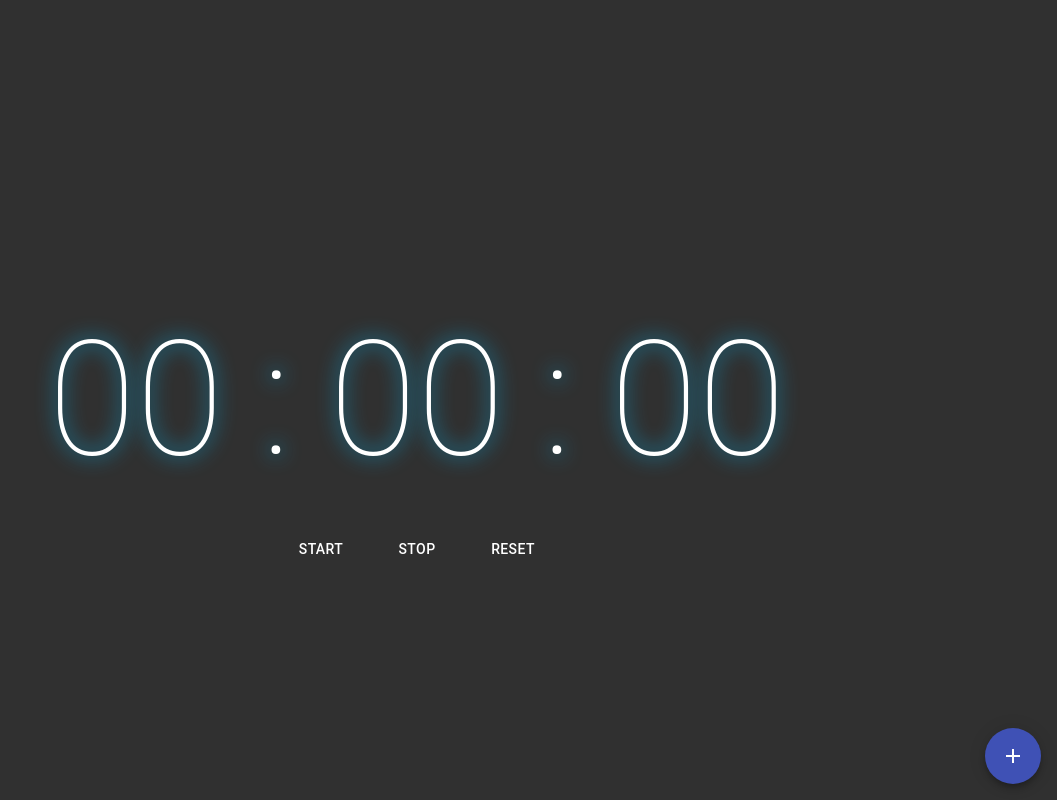
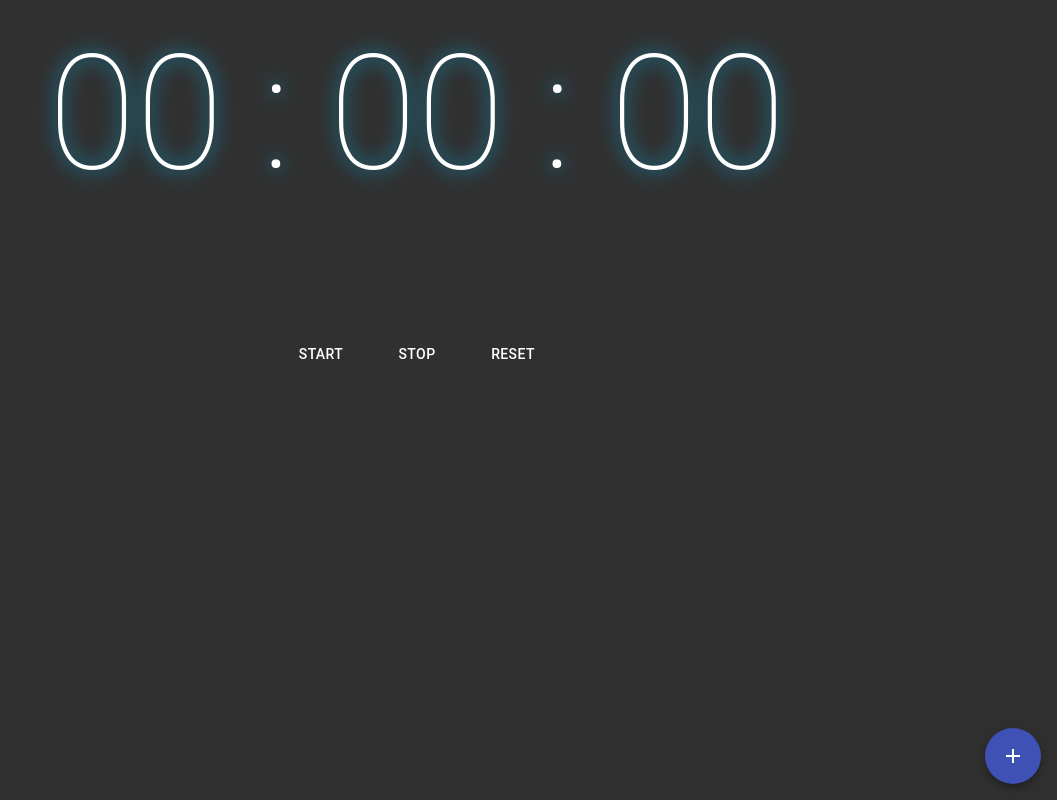
Before and after one commit to ryananthonydiaz/GYM-TIMER, a React (Create React App) app: page / in a window 1280 px wide. Shown: the whole page, without its empty margins (223-1280 px from the left). Built offline with nearby package versions, Linux system fonts and the light colour scheme.

Commit message:
absolute positioning removed from all timers

```diff
--- a/src/timers/AsManyRoundsAsPossible.jsx
+++ b/src/timers/AsManyRoundsAsPossible.jsx
@@ -16,22 +16,9 @@ const useStyles = makeStyles(theme => ({
     fontWeight: '100',
     color: 'white',
     textAlign: 'center',
-    position: 'absolute',
-    left: '50%',
-    top: '50%',
-    transform: 'translate(-50%, -50%)',
     textShadow: '0 0 20px rgba(10, 175, 230, 1),  0 0 20px rgba(10, 175, 230, 0)',
-    [theme.breakpoints.down('sm')]: {
-      top: '30%',
-      transform: 'translate(-50%, -30%)',
-    },
   },
-  buttons:  {
-    position: 'absolute',
-    top: '60%',
-    left: '50%',
-    transform: 'translate(-50%)',
-  },
+
   button: {
     margin: theme.spacing(0, 2),
   }
@@ -123,7 +110,7 @@ function AsManyRoundsAsPossible() {
 
       <div className={classes.clock}>
         {countDownRunning === true && countDown > 0 ? tMinus : clock}
-        <div className={classes.buttons}>
+        <div>
           <Button className={classes.button} onClick={startClock}>Start</Button>
           <Button className={classes.button} onClick={stopClock}>Stop</Button>
           <Button className={classes.button} onClick={reset}>Reset</Button>
--- a/src/timers/EveryMinuteOnTheMinute.jsx
+++ b/src/timers/EveryMinuteOnTheMinute.jsx
@@ -21,20 +21,6 @@ const useStyles = makeStyles(theme => {
     clock: {
       ...fontStyle,
       textAlign: 'center',
-      position: 'absolute',
-      left: '50%',
-      top: '50%',
-      transform: 'translate(-50%, -50%)',
-      [theme.breakpoints.down('sm')]: {
-        top: '30%',
-        transform: 'translate(-50%, -30%)',
-      },
-    },
-    buttons:  {
-      position: 'absolute',
-      top: '60%',
-      left: '50%',
-      transform: 'translate(-50%)',
     },
     button: {
       margin: theme.spacing(0, 2),
@@ -167,7 +153,7 @@ function EveryMinuteOnTheMinute() {
       </Grid>
       <div className={classes.clock}>
         {countDownRunning === true && countDown > 0 ? tMinus : clock}
-        <div className={classes.buttons}>
+        <div>
           <Button className={classes.button} onClick={startClock}>Start</Button>
           <Button className={classes.button} onClick={stopClock}>Stop</Button>
           <Button className={classes.button} onClick={resetClock}>Reset</Button>
--- a/src/timers/Timer.jsx
+++ b/src/timers/Timer.jsx
@@ -14,21 +14,7 @@ const useStyles = makeStyles(theme => ({
     fontWeight: '100',
     color: 'white',
     textAlign: 'center',
-    position: 'absolute',
-    left: '50%',
-    top: '50%',
-    transform: 'translate(-50%, -50%)',
     textShadow: '0 0 20px rgba(10, 175, 230, 1),  0 0 20px rgba(10, 175, 230, 0)',
-    [theme.breakpoints.down('sm')]: {
-      top: '30%',
-      transform: 'translate(-50%, -30%)',
-    },
-  },
-  buttons:  {
-    position: 'absolute',
-    top: '60%',
-    left: '50%',
-    transform: 'translate(-50%)',
   },
   button: {
     margin: theme.spacing(0, 2),
@@ -104,7 +90,7 @@ function Timer() {
   return (
       <div className={classes.clock}>
         {countDownRunning === true && countDown > 0 ? tMinus : clock}
-        <div className={classes.buttons}>
+        <div>
           <Button className={classes.button} onClick={startClock}>Start</Button>
           <Button className={classes.button} onClick={stopClock}>Stop</Button>
           <Button className={classes.button} onClick={reset}>Reset</Button>
```
